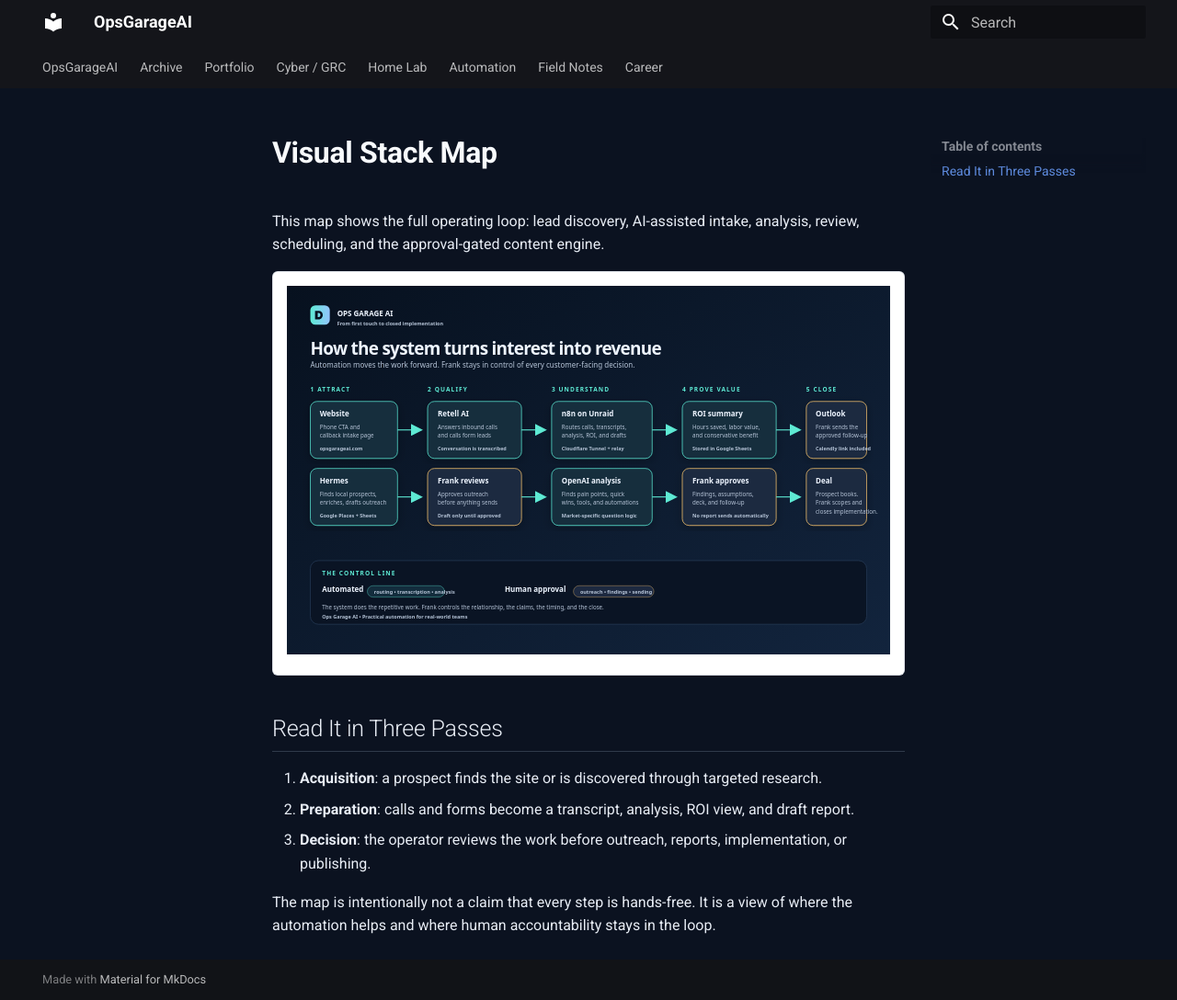
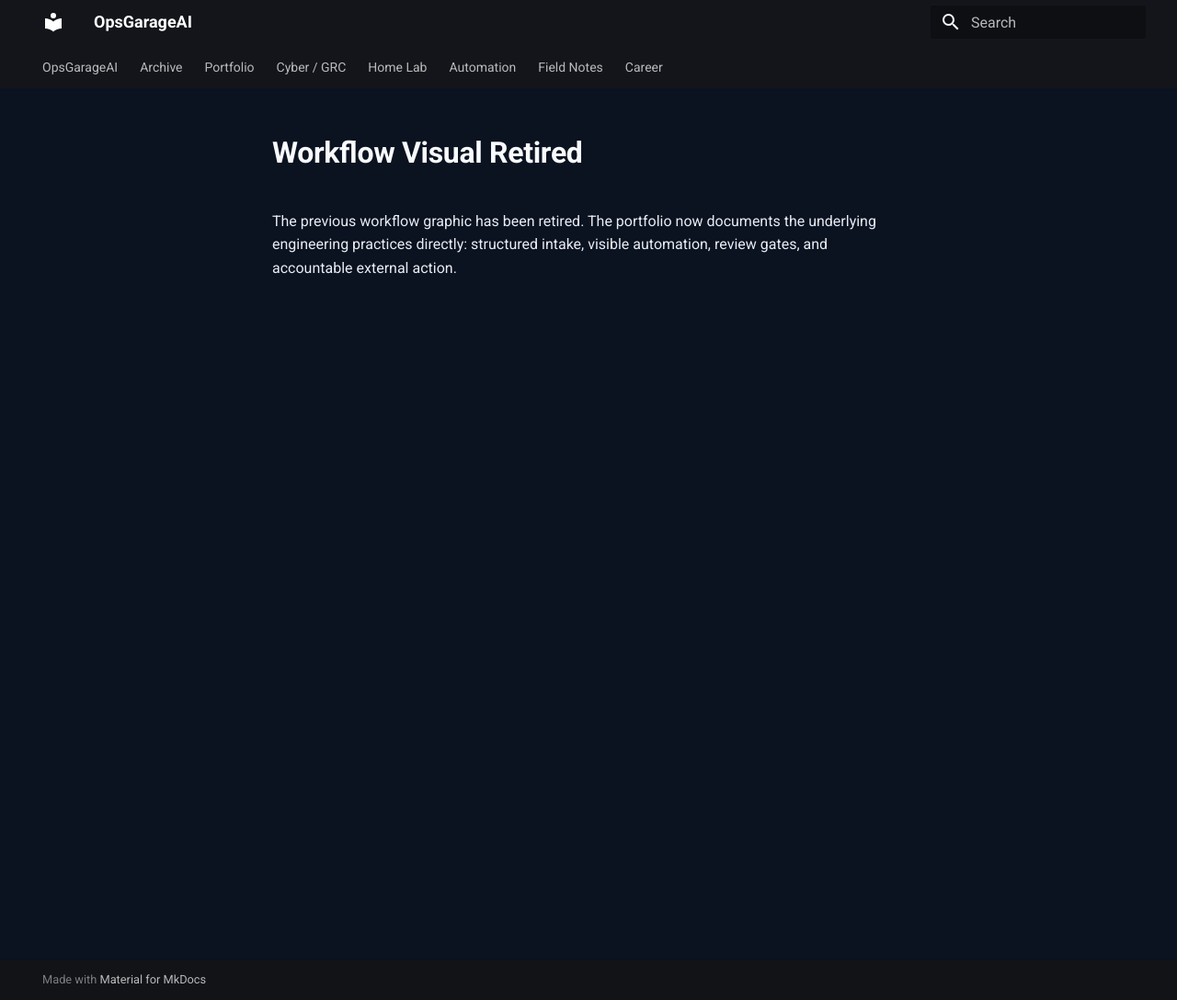
Before and after one commit to 239frank/ops-garage-wiki, an MkDocs documentation site: the page built from docs/opsgarage/stack-map.md, in a window 1280 px wide and 1088 px high. Shown: the whole window at 92% size. Built offline with MkDocs 1.6.1 and Material for MkDocs 9.7.7, drawn with Linux system fonts in a browser that asks for light colours.

Commit message:
Refine portfolio for professional review

```diff
--- a/docs/opsgarage/stack-map.md
+++ b/docs/opsgarage/stack-map.md
@@ -1,15 +1,3 @@
-# Visual Stack Map
+# Workflow Visual Retired
 
-This map shows the full operating loop: lead discovery, AI-assisted intake, analysis, review, scheduling, and the approval-gated content engine.
-
-<div class="og-map">
-  <img src="../../assets/images/opsgarage/ops-garage-ai-stack-map.svg" alt="OpsGarageAI operating stack map showing lead flow, approval gates, and Margo content workflow." />
-</div>
-
-## Read It in Three Passes
-
-1. **Acquisition**: a prospect finds the site or is discovered through targeted research.
-2. **Preparation**: calls and forms become a transcript, analysis, ROI view, and draft report.
-3. **Decision**: the operator reviews the work before outreach, reports, implementation, or publishing.
-
-The map is intentionally not a claim that every step is hands-free. It is a view of where the automation helps and where human accountability stays in the loop.
+The previous workflow graphic has been retired. The portfolio now documents the underlying engineering practices directly: structured intake, visible automation, review gates, and accountable external action.
```
